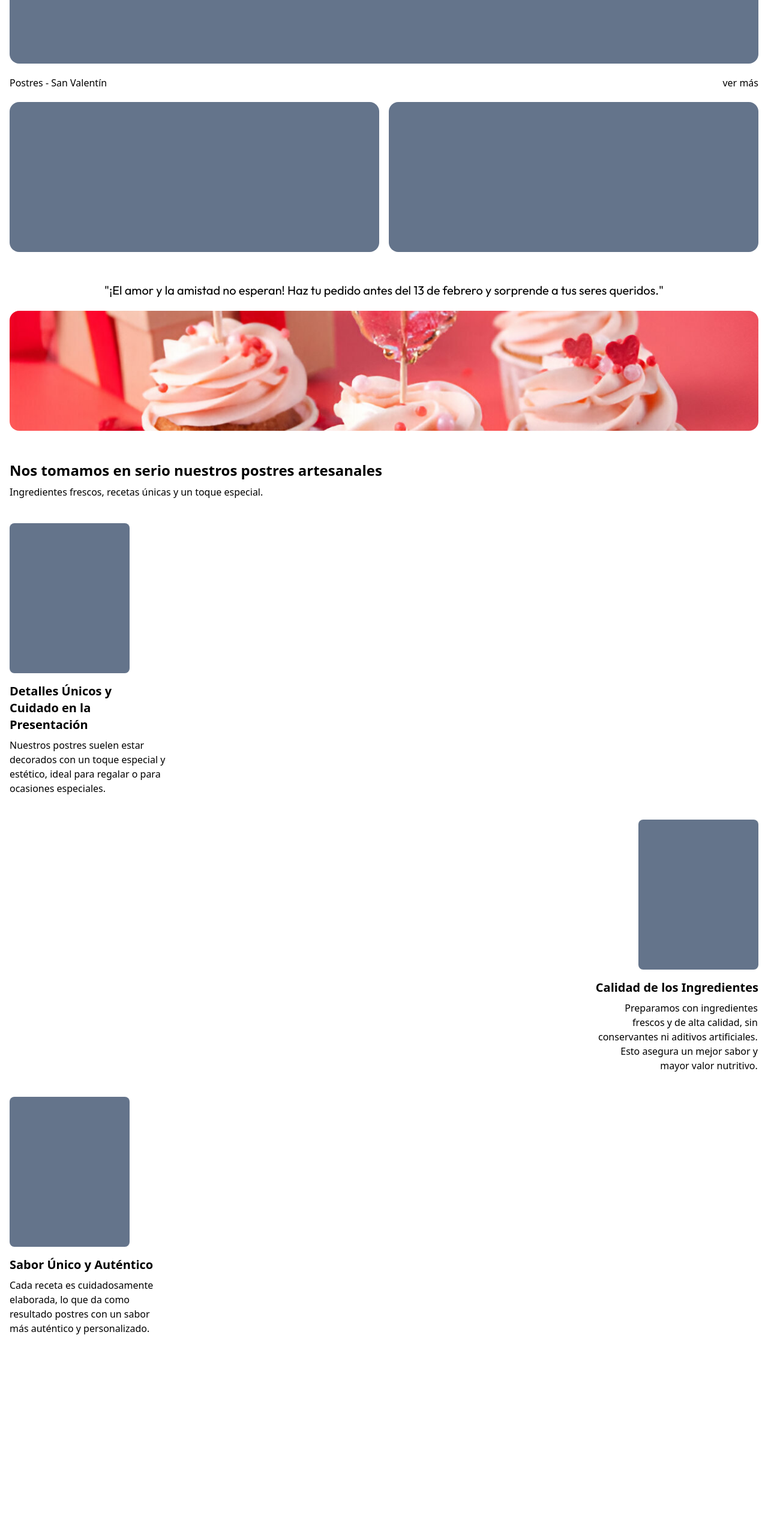
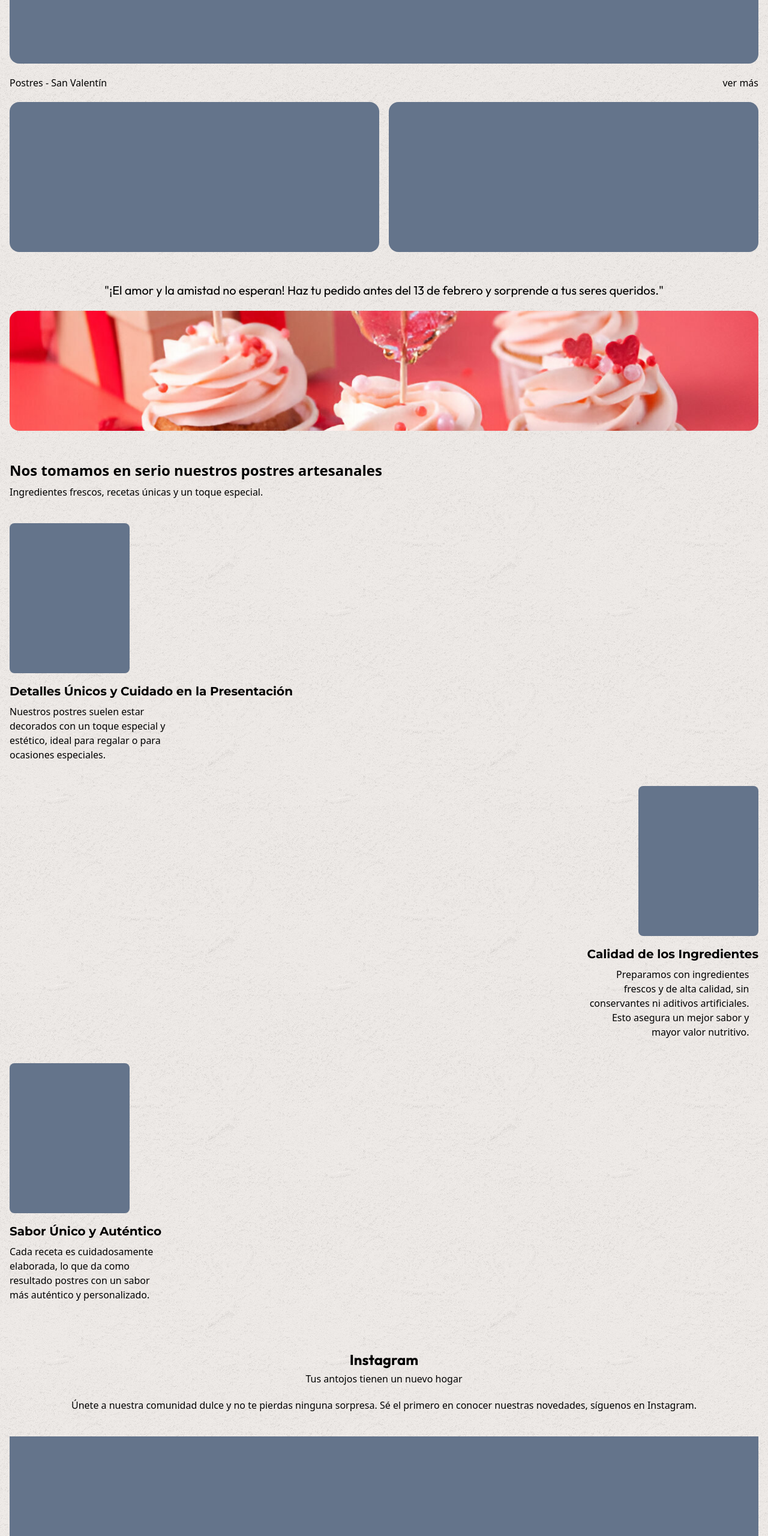
Before and after one commit to HansGit30/LaTarta, a React (Vite) app: page /La_Tarta/inicio in a window 1280 px wide. Shown: the part 218-2778 px from the top of the page at 60% size. Before the commit the page ends 2464 px from the top, so only its background shows below. Built offline with nearby package versions, Linux system fonts and the light colour scheme.

Commit message:
maquetando

```diff
--- /dev/null
+++ b/src/componentes/Beneficios.jsx
@@ -0,0 +1,36 @@
+
+
+const Beneficios = () => {
+    return (
+        <section className="w-full px-4 mb-20">
+            <h2 className="text-2xl mb-2 font-bold">Nos tomamos en serio nuestros postres artesanales</h2>
+            <p className="mb-10">Ingredientes frescos, recetas únicas y un toque especial.</p>
+
+            <article className="w-full">
+                <div className="w-[200px] h-[250px] bg-slate-500 rounded-lg mb-4"></div>
+                <div className="mb-10">
+                    <h3 className="font-bold text-xl max-w-[28  0px] mb-2 font-montserrat">Detalles Únicos y Cuidado en la Presentación</h3>
+                    <p className="max-w-[260px]">Nuestros postres suelen estar decorados con un toque especial y estético, ideal para regalar o para ocasiones especiales.</p>
+                </div>
+            </article>
+
+            <article className="w-full flex flex-col items-end">
+                <div className="w-[200px] h-[250px] bg-slate-500 rounded-lg mb-4"></div>
+                <div className="mb-10">
+                    <h3 className="font-montserrat text-end font-bold text-xl mb-2">Calidad de los Ingredientes</h3>
+                    <p className="text-end max-w-[270px]">Preparamos con ingredientes frescos y de alta calidad, sin conservantes ni aditivos artificiales. Esto asegura un mejor sabor y mayor valor nutritivo.</p>
+                </div>
+            </article>
+
+            <article className="w-full">
+                <div className="w-[200px] h-[250px] bg-slate-500 rounded-lg mb-4"></div>
+                <div className="mb-5">
+                    <h3 className="font-bold text-xl mb-2 font-montserrat">Sabor Único y Auténtico</h3>
+                    <p className="max-w-[260px]">Cada receta es cuidadosamente elaborada, lo que da como resultado postres con un sabor más auténtico y personalizado.</p>
+                </div>
+            </article>
+        </section>
+    )
+}
+
+export default Beneficios
--- /dev/null
+++ b/src/componentes/Footer.jsx
@@ -0,0 +1,9 @@
+
+
+const Footer = () => {
+  return (
+    <section className="w-full h-[300px] bg-slate-900"></section>
+  )
+}
+
+export default Footer
--- /dev/null
+++ b/src/componentes/Instagram.jsx
@@ -0,0 +1,22 @@
+
+const Instagram = () => {
+  return (
+    <section className="mb-20">
+        <div className="text-center w-full mb-10">
+            <h2 className="text-2xl font-outfit font-bold mb-1">Instagram</h2>
+            <h3 className="mb-5">Tus antojos tienen un nuevo hogar</h3>
+
+            <p className="px-4">Únete a nuestra comunidad dulce y no te pierdas ninguna sorpresa. Sé el primero en conocer nuestras novedades, síguenos en Instagram.</p>
+        </div>
+        <div className="w-full px-4 grid grid-cols-2 place-items-center">
+          <div className="w-full h-[250px] bg-slate-500"></div>
+          <div className="w-full h-[250px] bg-slate-500"></div>
+          <div className="w-full h-[250px] bg-slate-500"></div>
+          <div className="w-full h-[250px] bg-slate-500"></div>
+          <div className="w-full h-[250px] bg-slate-500"></div>
+        </div>
+    </section>
+  )
+}
+
+export default Instagram
--- /dev/null
+++ b/src/componentes/Ofertas.jsx
@@ -0,0 +1,11 @@
+
+const Ofertas = () => {
+    return (
+        <aside className="w-full mb-5 px-4">
+            <h2 className="font-montserrat mb-5">Descubre nuestras ofertas!!!</h2>
+            <div className="m-auto rounded-2xl w-full h-[200px] bg-slate-500"></div>
+        </aside>
+    )
+}
+
+export default Ofertas
--- /dev/null
+++ b/src/componentes/PostresHome.jsx
@@ -0,0 +1,18 @@
+
+
+const PostresHome = () => {
+    return (
+        <section className="px-4">
+            <div className="w-full flex justify-between">
+                <h2>Postres - San Valentín</h2>
+                <p>ver más</p>
+            </div>
+            <article className="w-full grid grid-cols-2 gap-4 pt-5 mb-[50px]">
+                <div className="h-[250px]  bg-slate-500 rounded-2xl"></div>
+                <div className="h-[250px]  bg-slate-500 rounded-2xl"></div>
+            </article>
+        </section>
+    )
+}
+
+export default PostresHome
--- /dev/null
+++ b/src/pages/Home.css
@@ -0,0 +1,4 @@
+.home{
+    background-image: url(../assets/bg.jpg);
+
+}
--- a/src/pages/Home.jsx
+++ b/src/pages/Home.jsx
@@ -1,62 +1,30 @@
 import { Link } from "react-router-dom"
 import Logo from "../assets/WEB LATARTA-04.png"
 import ImgTempo from "../assets/tempo1.jpg"
+import Instagram from "../componentes/Instagram"
+import Beneficios from "../componentes/Beneficios"
+import Ofertas from "../componentes/Ofertas"
+import PostresHome from "../componentes/PostresHome"
+import "./Home.css"
+import Footer from "../componentes/Footer"
 
 const Home = () => {
     return (
-    <section>
+        <section className="home">
             <header className="px-4">
                 <Link to="/La_Tarta">
                     <img className="w-[120px]" src={Logo} alt="" />
                 </Link>
             </header>
-        <aside className="w-full mb-5 px-4">
-            <h2 className="font-montserrat mb-5">Descubre nuestras ofertas!!!</h2>
-            <div className="m-auto rounded-2xl w-full h-[200px] bg-slate-500"></div>
-        </aside>
-        <section className="px-4">
-            <div className="w-full flex justify-between">
-                <h2>Postres - San Valentín</h2>
-                <p>ver más</p>
-            </div>
-            <article className="w-full grid grid-cols-2 gap-4 pt-5 mb-[50px]">
-                <div className="h-[250px]  bg-slate-500 rounded-2xl"></div>
-                <div className="h-[250px]  bg-slate-500 rounded-2xl"></div>
-            </article>
-            <div className="w-full text-center mb-[50px]">
+            <Ofertas />
+            <PostresHome />
+            <div className="w-full text-center mb-[50px] px-4">
                 <p className="font-outfit text-xl mb-5">"¡El amor y la amistad no esperan! Haz tu pedido antes del 13 de febrero y sorprende a tus seres queridos."</p>
                 <img className="w-full h-[200px] rounded-2xl object-cover" src={ImgTempo} alt="" />
             </div>
-        </section>
-        <section className="w-full px-4">
-                <h2 className="text-2xl mb-2 font-bold">Nos tomamos en serio nuestros postres artesanales</h2>
-                <p className="mb-10">Ingredientes frescos, recetas únicas y un toque especial.</p>
-
-                <article className="w-full">
-                    <div className="w-[200px] h-[250px] bg-slate-500 rounded-lg mb-4"></div>
-                    <div className="mb-10">
-                        <h3 className="font-bold text-xl max-w-[250px] mb-2">Detalles Únicos y Cuidado en la Presentación</h3>
-                        <p className="max-w-[260px]">Nuestros postres suelen estar decorados con un toque especial y estético, ideal para regalar o para ocasiones especiales.</p>
-                    </div>
-                </article>
-
-                <article className="w-full flex flex-col items-end">
-                    <div className="w-[200px] h-[250px] bg-slate-500 rounded-lg mb-4"></div>
-                    <div className="mb-10">
-                        <h3 className="text-end font-bold text-xl mb-2">Calidad de los Ingredientes</h3>
-                        <p className="text-end max-w-[270px]">Preparamos con ingredientes frescos y de alta calidad, sin conservantes ni aditivos artificiales. Esto asegura un mejor sabor y mayor valor nutritivo.</p>
-                    </div>
-                </article>
-
-                <article className="w-full">
-                    <div className="w-[200px] h-[250px] bg-slate-500 rounded-lg mb-4"></div>
-                    <div className="mb-5">
-                        <h3 className="font-bold text-xl mb-2">Sabor Único y Auténtico</h3>
-                        <p className="max-w-[260px]">Cada receta es cuidadosamente elaborada, lo que da como resultado postres con un sabor más auténtico y personalizado.</p>
-                    </div>
-                </article>
-
-        </section>
+            <Beneficios />
+            <Instagram />
+            <Footer />
         </section>
     )
 }
```
Lines whose indentation alone changed are shown as unchanged.
